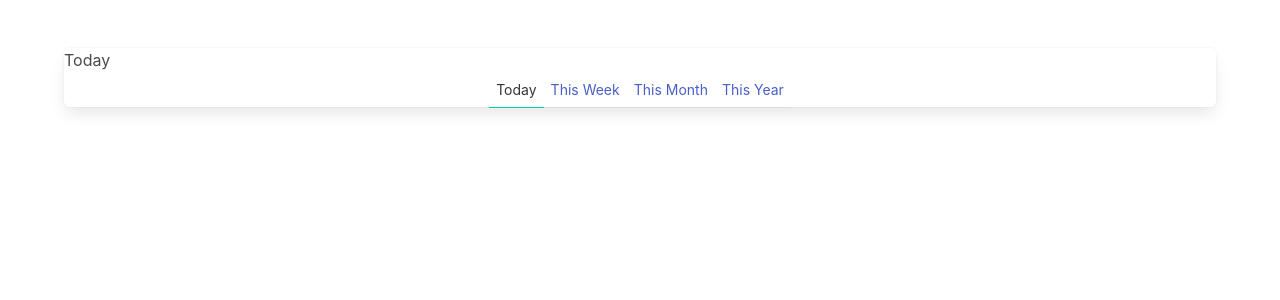
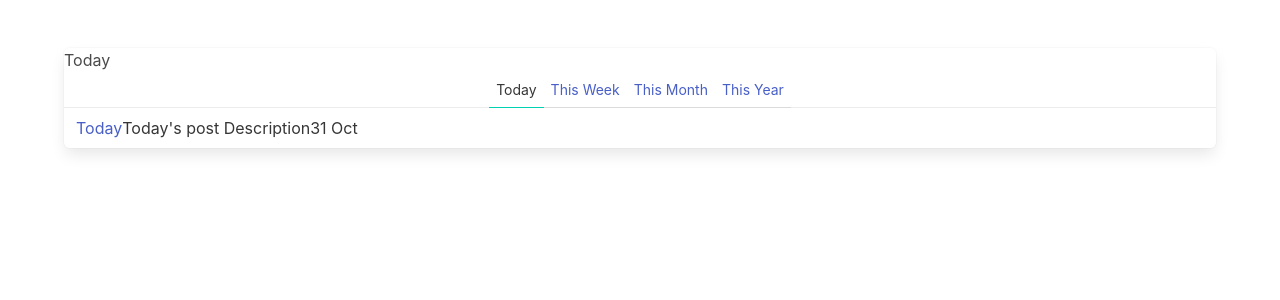
Before and after one commit to jareerzeenam/vue3-composition-api-blog, a Vue app: page / in a window 1280 px wide. Shown: the top 300 px of the page. Built offline with nearby package versions, Linux system fonts and the light colour scheme.

Commit message:
13. Derived data with computed

```diff
--- a/package.json
+++ b/package.json
@@ -9,6 +9,8 @@
     "preview": "vite preview"
   },
   "dependencies": {
+    "@types/luxon": "^2.3.1",
+    "luxon": "^2.3.1",
     "vue": "^3.2.41"
   },
   "devDependencies": {
--- a/src/components/Timeline.vue
+++ b/src/components/Timeline.vue
@@ -1,5 +1,7 @@
 <script setup lang="ts">
-import { ref } from "vue";
+import { DateTime } from "luxon";
+import { ref, computed } from "vue";
+import { Post, today, thisWeek, thisMonth, thisYear } from "../posts";
 
 // Read only const
 const periods = ["Today", "This Week", "This Month", "This Year"] as const;
@@ -12,6 +14,29 @@ const selectedPeriod = ref<Period>("Today");
 const selectPeriod = (period: Period) => {
   selectedPeriod.value = period;
 };
+
+const posts = computed(() => {
+  return [today, thisWeek, thisMonth, thisYear]
+    .map((post) => {
+      return {
+        ...post,
+        createdAt: DateTime.fromISO(post.createdAt),
+      };
+    })
+    .filter((post) => {
+      if (selectedPeriod.value === "Today") {
+        return post.createdAt >= DateTime.now().minus({ day: 1 });
+      }
+      if (selectedPeriod.value === "This Week") {
+        return post.createdAt >= DateTime.now().minus({ week: 1 });
+      }
+      if (selectedPeriod.value === "This Month") {
+        return post.createdAt >= DateTime.now().minus({ month: 1 });
+      }
+
+      return post;
+    });
+});
 </script>
 
 <template>
@@ -27,5 +52,11 @@ const selectPeriod = (period: Period) => {
         {{ period }}
       </a>
     </span>
+
+    <a v-for="post of posts" :key="post.id" class="panel-block">
+      <a>{{ post.title }}</a>
+      <p>{{ post.description }}</p>
+      <div>{{ post.createdAt.toFormat("d MMM") }}</div>
+    </a>
   </nav>
 </template>
--- /dev/null
+++ b/src/posts.ts
@@ -0,0 +1,46 @@
+import { DateTime } from 'luxon';
+
+export interface Post {
+  id: string;
+  title: string;
+  description: string;
+  author: string;
+  categoryId: string;
+  createdAt: string;
+}
+
+export const today: Post = {
+  id: '1',
+  title: 'Today',
+  description: "Today's post Description",
+  author: '54df56sd4f65sdf',
+  categoryId: 'dsdfsdf85sd46f',
+  createdAt: DateTime.now().toISO(),
+};
+
+export const thisWeek: Post = {
+  id: '2',
+  title: 'This Week',
+  description: "This Week's post Description",
+  author: '54df56sd4f65sdf',
+  categoryId: 'dsdfsdf85sd46f',
+  createdAt: DateTime.now().minus({ days: 5 }).toISO(),
+};
+
+export const thisMonth: Post = {
+  id: '3',
+  title: 'This Month',
+  description: "This Month's post Description",
+  author: '54df56sd4f65sdf',
+  categoryId: 'dsdfsdf85sd46f',
+  createdAt: DateTime.now().minus({ weeks: 3 }).toISO(),
+};
+
+export const thisYear: Post = {
+  id: '4',
+  title: 'This Year',
+  description: "This Year's post Description",
+  author: '54df56sd4f65sdf',
+  categoryId: 'dsdfsdf85sd46f',
+  createdAt: DateTime.now().minus({ months: 10 }).toISO(),
+};
```
Also changed, not shown: 1 other file (tests, documents, lock files or other folders).
